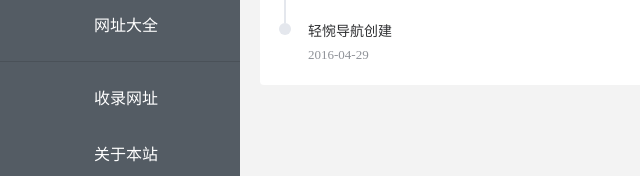
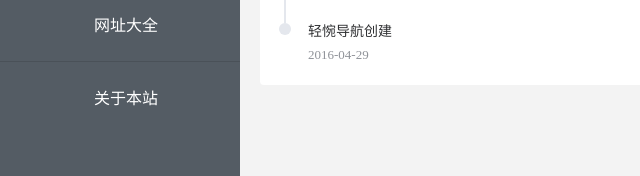
Before and after one commit to chainwon/chainwon-console-vue-v3, a Vue app: page /public/about in a window 1280 px wide. Shown: the part 244-420 px from the top of the page, without its empty margins (0-640 px from the left). Built offline with nearby package versions, Linux system fonts and the light colour scheme; a small style sheet from the web is missing; what vue-infinite-scroll would draw is missing.

Commit message:
更新了依赖

```diff
--- a/package.json
+++ b/package.json
@@ -19,7 +19,7 @@
     "vue-cli-plugin-axios": "0.0.4",
     "vue-cli-plugin-element": "^1.0.1",
     "vue-infinite-scroll": "^2.0.2",
-    "vue-template-compiler": "^2.5.21"
+    "vue-template-compiler": "^2.6.10"
   },
   "postcss": {
     "plugins": {
--- a/src/components/Menu.vue
+++ b/src/components/Menu.vue
@@ -26,10 +26,10 @@
         <span slot="title">网址大全</span>
       </el-menu-item>
       <li class="chainwon-divider"></li>
-      <el-menu-item index="/public/navigation">
+      <!--<el-menu-item index="/public/navigation">
         <i class="iconfont icon-plus-circle-fill"></i>
         <span slot="title">收录网址</span>
-      </el-menu-item>
+      </el-menu-item>-->
       <el-menu-item index="/public/about">
         <i class="iconfont icon-info-circle-fill"></i>
         <span slot="title">关于本站</span>
--- a/vue.config.js
+++ b/vue.config.js
@@ -3,7 +3,7 @@ module.exports = {
     devServer: {
         proxy: {
             '/api': {
-                target: "http://192.168.31.17:1005/api",
+                target: "https://console.chainwon.com/api/",
                 ws: true,
                 changeOrigin: true,
                 pathRewrite:{
```
Also changed, not shown: 1 other file (tests, documents, lock files or other folders).
